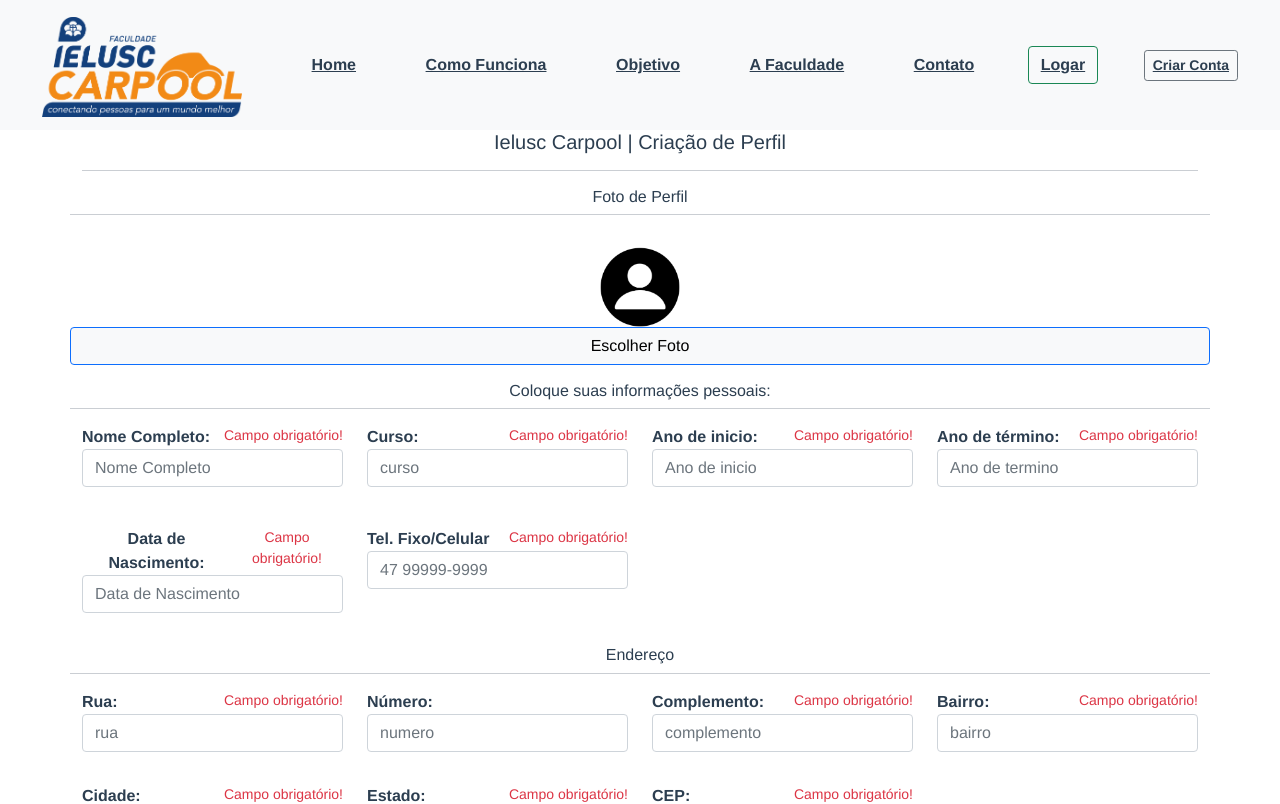
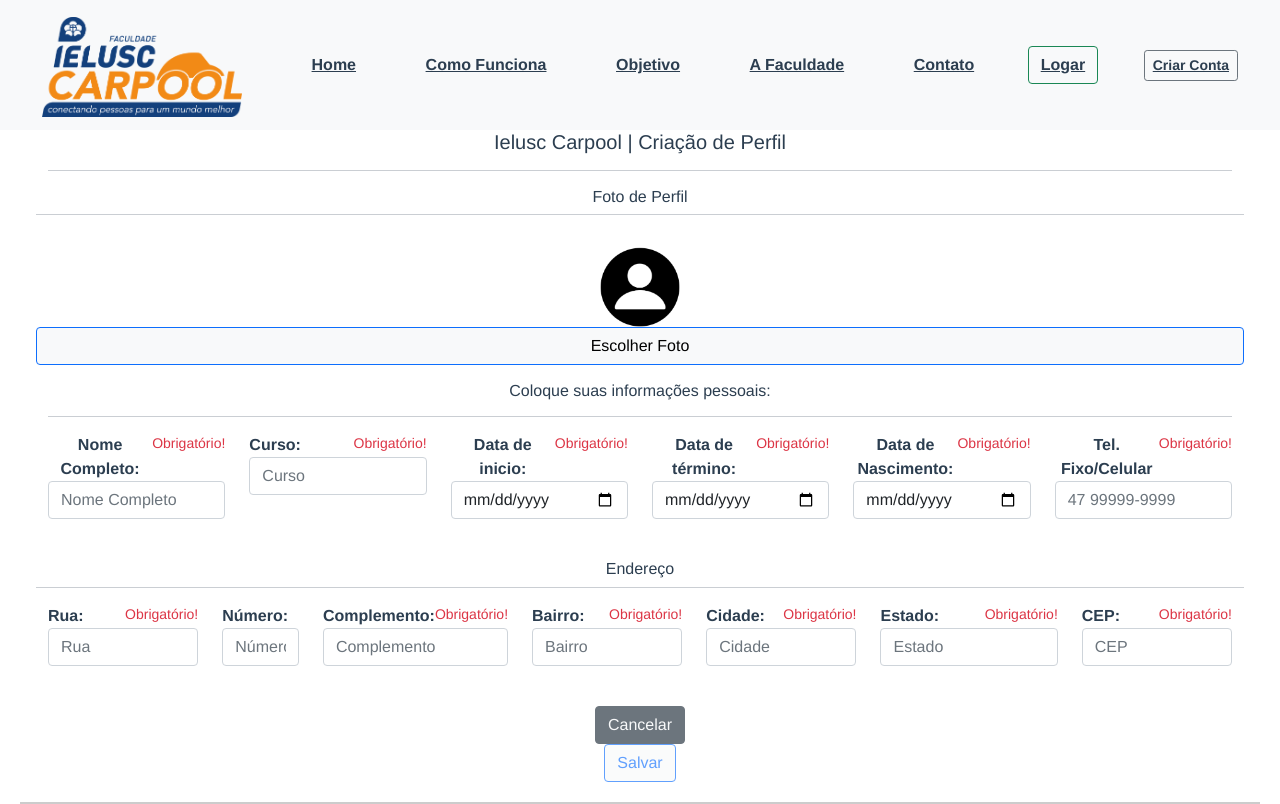
Before and after one commit to alexandresalvador/ieluscarpool, a Vue app: page /criar-perfil in a window 1280 px wide. Shown: the top 804 px of the page. Built offline with nearby package versions, Linux system fonts and the light colour scheme.

Commit message:
update-02-06

```diff
--- a/package.json
+++ b/package.json
@@ -7,6 +7,7 @@
     "build": "vue-cli-service build"
   },
   "dependencies": {
+    "bootstrap": "^5.3.0",
     "core-js": "^3.8.3",
     "dotenv": "^16.0.3",
     "font-awesome": "^4.7.0",
--- a/src/main.js
+++ b/src/main.js
@@ -3,8 +3,8 @@ import App from './App.vue'
 // import Vuelidate from 'vuelidate'; npm i vuelidate
 import router from './router'
 //import fontAwesome from 'fontawesome'
-// import 'bootstrap';
-// import 'bootstrap/dist/css/bootstrap.min.css';  npm i bootstrap bootstrap-icons
+ import 'bootstrap';
+// import 'bootstrap/dist/css/bootstrap.min.css';  npm i bootstrap-icons
 
 // Vue.use(Vuelidate);
 
--- a/src/views/CreateProfile.vue
+++ b/src/views/CreateProfile.vue
@@ -1,5 +1,5 @@
 <template>
-  <div class="container">
+  <div class="container-fluid px-5">
     <h5>Ielusc Carpool | Criação de Perfil</h5>
     <hr />
     <div>
@@ -12,13 +12,8 @@
           <div class="row mb-3">
             <div class="col">
               <div class="d-flex justify-content-center align-items-center">
-                <img
-                  src="../assets/foto-perfil.png"
-                  alt=""
-                  width="80"
-                  height="80"
-                  class="d-inline-block align-text-top"
-                />
+                <img src="../assets/foto-perfil.png" alt="" width="80" height="80"
+                  class="d-inline-block align-text-top" />
               </div>
             </div>
             <button class="btn btn-light border border-primary"> Escolher Foto</button>
@@ -27,265 +22,156 @@
       </div>
     </div>
     <div>
-
-      <div class="row mb-4">
       <h6>Coloque suas informações pessoais:</h6>
       <hr />
-        <div class="col-3">
+      <div class="row mb-4">
+        <div class="col">
           <div class="row mb-3">
-            <label for="razao"
-              ><span class="d-flex justify-content-between">
+            <label for="nome"><span class="d-flex justify-content-between">
                 <b>Nome Completo: </b>
                 <small v-if="alerta01()" class="text-danger">
-                  Campo obrigatório!</small
-                >
+                  Obrigatório!</small>
               </span>
-              <input
-                v-model="perfil.nome"
-                type="text"
-                class="form-control"
-                placeholder="Nome Completo"
-                required
-              />
+              <input v-model="perfil.nome" type="text" class="form-control" placeholder="Nome Completo" required />
             </label>
           </div>
         </div>
-        <div class="col-3">
+        <div class="col">
           <div class="row mb-3">
-            <label for="curso"
-              ><span class="d-flex justify-content-between">
+            <label for="curso"><span class="d-flex justify-content-between">
                 <b>Curso: </b>
                 <small v-if="alerta02()" class="text-danger">
-                  Campo obrigatório!</small
-                >
+                  Obrigatório!</small>
               </span>
-              <input
-                v-model="perfil.curso"
-                type="text"
-                class="form-control"
-                placeholder="curso"
-                required
-              />
+              <input v-model="perfil.curso" type="text" class="form-control" placeholder="Curso" required />
             </label>
           </div>
         </div>
-        <div class="col-3">
+        <div class="col">
           <div class="row mb-3">
-            <label for="anoinicio"
-              ><span class="d-flex justify-content-between">
-                <b>Ano de inicio: </b>
+            <label for="data_inicio"><span class="d-flex justify-content-between">
+                <b>Data de inicio: </b>
                 <small v-if="alerta03()" class="text-danger">
-                  Campo obrigatório!</small
-                >
+                  Obrigatório!</small>
               </span>
-              <input
-                v-model="perfil.anoinicio"
-                type="number"
-                class="form-control"
-                placeholder="Ano de inicio"
-                required
-              />
+              <input v-model="perfil.data_inicio" type="date" class="form-control" placeholder="" required />
             </label>
           </div>
         </div>
-        <div class="col-3">
+        <div class="col">
           <div class="row mb-3">
-            <label for="anotermino"
-              ><span class="d-flex justify-content-between">
-                <b>Ano de término: </b>
+            <label for="data_termino"><span class="d-flex justify-content-between">
+                <b>Data de término: </b>
                 <small v-if="alerta04()" class="text-danger">
-                  Campo obrigatório!</small
-                >
+                  Obrigatório!</small>
               </span>
-              <input
-                v-model="perfil.anotermino"
-                type="text"
-                class="form-control"
-                placeholder="Ano de termino"
-                required
-              />
+              <input v-model="perfil.data_termino" type="date" class="form-control" placeholder="" required />
             </label>
           </div>
         </div>
-      </div>
+        <div class="col">
           <div class="row mb-3">
-        <div class="col-3">
-          <div class="row mb-3">
-            <label for="dtnasc"
-              ><span class="d-flex justify-content-between">
+            <label for="dtnasc"><span class="d-flex justify-content-between">
                 <b>Data de Nascimento: </b>
                 <small v-if="alerta05()" class="text-danger">
-                  Campo obrigatório!</small
-                >
+                  Obrigatório!</small>
               </span>
-              <input
-                v-model="perfil.dtnasc"
-                type="text"
-                class="form-control"
-                placeholder="Data de Nascimento"
-                required
-              />
+              <input v-model="perfil.dtnasc" type="date" class="form-control" placeholder="Data de Nascimento" required />
             </label>
           </div>
         </div>
-        <div class="col-3">
+        <div class="col">
           <div class="row mb-3">
-            <label for="telefone"
-              ><span class="d-flex justify-content-between">
+            <label for="telefone"><span class="d-flex justify-content-between">
                 <b>Tel. Fixo/Celular</b>
                 <small v-if="alerta06()" class="text-danger">
-                  Campo obrigatório!</small
-                >
+                  Obrigatório!</small>
               </span>
-              <input
-                v-model="perfil.telefone"
-                type="number"
-                class="form-control"
-                placeholder="47 99999-9999"
-                required
-              />
+              <input v-model="perfil.telefone" type="text" class="form-control" placeholder="47 99999-9999" required />
             </label>
           </div>
         </div>
       </div>
     </div>
     <div>
-      <div class="row mb-3">
+      <div class="row mb-4">
         <h6>Endereço</h6>
         <hr />
-        <div class="col-3">
+        <div class="col">
           <div class="row mb-3">
-            <label for="rua"
-              ><span class="d-flex justify-content-between">
+            <label for="rua"><span class="d-flex justify-content-between">
                 <b>Rua: </b>
                 <small v-if="alerta06()" class="text-danger">
-                  Campo obrigatório!</small
-                >
+                  Obrigatório!</small>
               </span>
-              <input
-                @input="desabilitar"
-                v-model="perfil.rua"
-                type="text"
-                class="form-control"
-                placeholder="rua"
-                required
-              />
+              <input @input="desabilitar" v-model="perfil.rua" type="text" class="form-control" placeholder="Rua"
+                required />
             </label>
           </div>
         </div>
-        <div class="col-3">
+        <div class="col-1">
           <div class="row mb-3">
-            <label for="numero"
-              ><span class="d-flex justify-content-between">
+            <label for="numero"><span class="d-flex justify-content-between">
                 <b>Número: </b>
                 <small v-if="alerta07()" class="text-danger">
-                  Campo obrigatório!</small
-                >
+                  Obrigatório!</small>
               </span>
-              <input
-                v-model="perfil.numero"
-                type="text"
-                class="form-control"
-                placeholder="numero"
-                required
-              />
+              <input v-model="perfil.numero" type="text" class="form-control" placeholder="Número" required />
             </label>
           </div>
         </div>
-        <div class="col-3">
+        <div class="col">
           <div class="row mb-3">
-            <label for="complemento"
-              ><span class="d-flex justify-content-between">
+            <label for="complemento"><span class="d-flex justify-content-between">
                 <b>Complemento: </b>
                 <small v-if="alerta08()" class="text-danger">
-                  Campo obrigatório!</small
-                >
+                  Obrigatório!</small>
               </span>
-              <input
-                v-model="perfil.complemento"
-                type="text"
-                class="form-control"
-                placeholder="complemento"
-                required
-              />
+              <input v-model="perfil.complemento" type="text" class="form-control" placeholder="Complemento" required />
             </label>
           </div>
         </div>
-        <div class="col-3">
+        <div class="col">
           <div class="row mb-3">
-            <label for="bairro"
-              ><span class="d-flex justify-content-between">
+            <label for="bairro"><span class="d-flex justify-content-between">
                 <b>Bairro: </b>
                 <small v-if="alerta09()" class="text-danger">
-                  Campo obrigatório!</small
-                >
+                  Obrigatório!</small>
               </span>
-              <input
-                v-model="perfil.bairro"
-                type="text"
-                class="form-control"
-                placeholder="bairro"
-                required
-              />
+              <input v-model="perfil.bairro" type="text" class="form-control" placeholder="Bairro" required />
             </label>
           </div>
         </div>
-      </div>
+        <div class="col">
             <div class="row mb-3">
-        <div class="col-3">
-          <div class="row mb-3">
-            <label for="cidade"
-              ><span class="d-flex justify-content-between">
+              <label for="cidade"><span class="d-flex justify-content-between">
                   <b>Cidade: </b>
                   <small v-if="alerta10()" class="text-danger">
-                  Campo obrigatório!</small
-                >
+                    Obrigatório!</small>
                 </span>
-              <input
-                v-model="perfil.cidade"
-                type="text"
-                class="form-control"
-                placeholder="cidade"
-                required
-              />
+                <input v-model="perfil.cidade" type="text" class="form-control" placeholder="Cidade" required />
               </label>
             </div>
           </div>
-        <div class="col-3">
+          <div class="col-2">
             <div class="row mb-3">
-            <label for="estado"
-              ><span class="d-flex justify-content-between">
+              <label for="estado"><span class="d-flex justify-content-between">
                   <b>Estado: </b>
                   <small v-if="alerta11()" class="text-danger">
-                  Campo obrigatório!</small
-                >
+                    Obrigatório!</small>
                 </span>
-              <input
-                v-model="perfil.estado"
-                type="text"
-                class="form-control"
-                placeholder="estado"
-                required
-              />
+                <input v-model="perfil.estado" type="text" class="form-control" placeholder="Estado" required />
               </label>
             </div>
           </div>
-        <div class="col-3">
+          <div class="col">
             <div class="row mb-3">
-            <label for="email"
-              ><span class="d-flex justify-content-between">
+              <label for="email"><span class="d-flex justify-content-between">
                   <b>CEP: </b>
                   <small v-if="alerta12()" class="text-danger">
-                  Campo obrigatório!</small
-                >
+                    Obrigatório!</small>
                 </span>
-              <input
-                v-model="perfil.cep"
-                type="number"
-                class="form-control"
-                placeholder="CEP"
-                required
-              />
+                <input v-model="perfil.cep" type="text" class="form-control" placeholder="CEP" required />
               </label>
             </div>
           </div>
@@ -293,8 +179,8 @@
     </div>
 
     <div class="row justify-content-evenly">
-      <div class="">
-        <div class="col-5">
+      <div class="container">
+        <div class="col">
           <button id="cancelar" type="button" class="btn btn-secondary">
             <router-link class="text-light text-decoration-none" to="/">
               Cancelar
@@ -302,14 +188,8 @@
           </button>
         </div>
         <div>
-          <button
-            v-if="desabilitar()"
-            type="button"
-            disabled
-            class="btn btn-light border border-primary"
-          >
-            <router-link class="text-primary text-decoration-none" to="/"
-              >Salvar
+          <button v-if="desabilitar()" type="button" disabled class="btn btn-light border border-primary">
+            <router-link class="text-primary text-decoration-none" to="/">Salvar
             </router-link>
           </button>
           <!-- <button
@@ -338,8 +218,8 @@ export default {
       perfil: {
         nome: "",
         curso: "",
-        anoinicio: "",
-        anotermino: "",
+        data_inicio: "",
+        data_termino: "",
         dtnasc: "",
         telefone: "",
         rua: "",
@@ -357,8 +237,8 @@ export default {
       const cadastroEst = {
         nome: this.nome,
         curso: this.curso,
-        anoinicio: this.anoinicio,
-        anotermino: this.anotermino,
+        data_inicio: this.data_inicio,
+        data_termino: this.data_termino,
         dtnasc: this.dtnasc,
         telefone: this.telefone,
         rua: this.rua,
@@ -391,8 +271,8 @@ export default {
       return (
         this.perfil.nome === "" ||
         this.perfil.curso === "" ||
-        this.perfil.anoinicio === "" ||
-        this.perfil.anotermino === "" ||
+        this.perfil.data_inicio === "" ||
+        this.perfil.data_termino === "" ||
         this.perfil.dtnasc === "" ||
         this.perfil.telefone === "" ||
         this.perfil.rua === "" ||
@@ -411,10 +291,10 @@ export default {
       return this.perfil.curso === "";
     },
     alerta03() {
-      return this.perfil.anoinicio === "";
+      return this.perfil.data_inicio === "";
     },
     alerta04() {
-      return this.perfil.anotermino === "";
+      return this.perfil.data_termino === "";
     },
     alerta05() {
       return this.perfil.dtnasc === "";
@@ -445,5 +325,4 @@ export default {
 </script>
 
 
-  <style scoped>
-</style>
+<style scoped></style>
```
Also changed, not shown: 2 other files (tests, documents, lock files or other folders). Lines whose indentation alone changed are shown as unchanged.
